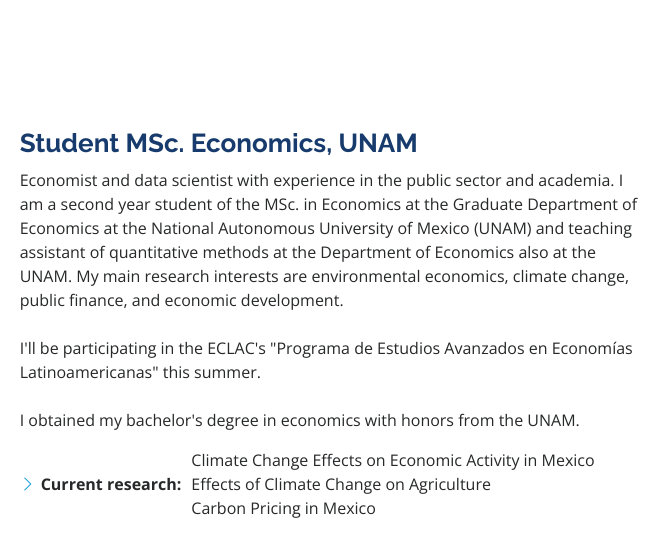
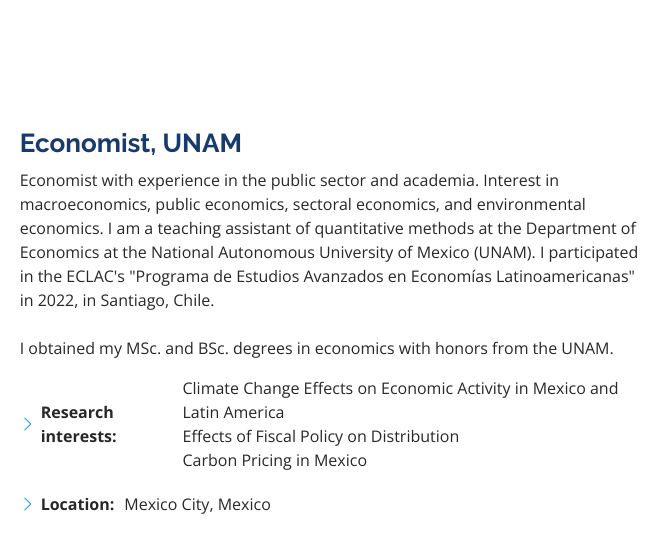
Before and after one commit to oscar-g-cervantes/oscar-g-cervantes.github.io, a plain HTML site: page index.html in a window 1280 px wide. Shown: the part 840-1373 px from the top of the page, 619-1280 px from the left. Drawn offline with nearby package versions, Linux system fonts and the light colour scheme.

Commit message:
Actualización
CV actual

```diff
--- a/index.html
+++ b/index.html
@@ -87,16 +87,14 @@
             <img src="assets/img/profile-img3.jpg" class="img-fluid" alt="">
           </div>
           <div class="col-lg-8 pt-4 pt-lg-0 content" data-aos="fade-left">
-            <h3>Student MSc.  Economics, UNAM</h3>
-            <p>Economist and data scientist with experience in the public sector and academia. I am a second year student of the MSc. in Economics at the Graduate Department of Economics at the National Autonomous University of Mexico (UNAM) and teaching assistant of quantitative methods at the Department of Economics also at the UNAM. My main research interests are environmental economics, climate change, public finance, and economic development. <br/>
-             <br/>
-            I'll be participating in the ECLAC's "Programa de Estudios Avanzados en Economías Latinoamericanas" this summer.
+            <h3>Economist, UNAM</h3>
+            <p>Economist with experience in the public sector and academia. Interest in macroeconomics, public economics, sectoral economics, and environmental economics. I am a teaching assistant of quantitative methods at the Department of Economics at the National Autonomous University of Mexico (UNAM). I participated in the ECLAC's "Programa de Estudios Avanzados en Economías Latinoamericanas" in 2022, in Santiago, Chile.
             <br/>
             <br/>
-I obtained my bachelor's degree in economics with honors from the UNAM.</p>
+I obtained my MSc. and BSc. degrees in economics with honors from the UNAM.</p>
 
                 <ul>
-                  <li><i class="bi bi-chevron-right"></i> <strong>Current research:</strong> <span>Climate Change Effects on Economic Activity in Mexico<br/> Effects of Climate Change on Agriculture<br/> Carbon Pricing in Mexico</span></li>
+                  <li><i class="bi bi-chevron-right"></i> <strong>Research interests:</strong> <span>Climate Change Effects on Economic Activity in Mexico and Latin America<br/> Effects of Fiscal Policy on Distribution <br/> Carbon Pricing in Mexico</span></li>
                   <li><i class="bi bi-chevron-right"></i> <strong>Location:</strong> <span>Mexico City, Mexico</span></li>
                   <li><i class="bi bi-chevron-right"></i> <strong>Email:</strong> <span>oscar.gc[at]ciencias.unam.mx <br/> oscargcervantes[at]outlook.com</span></li>
                 </ul>
```
